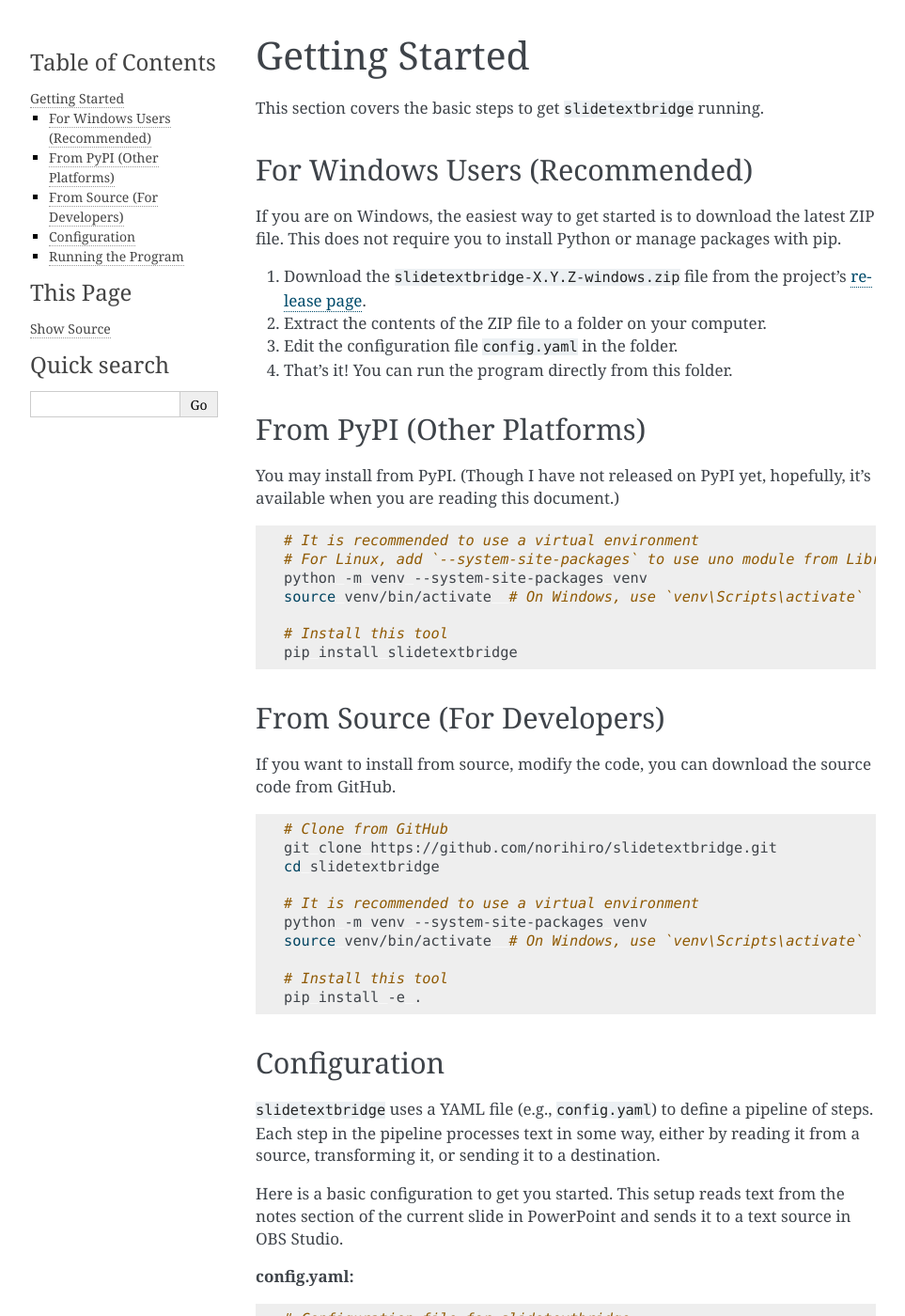
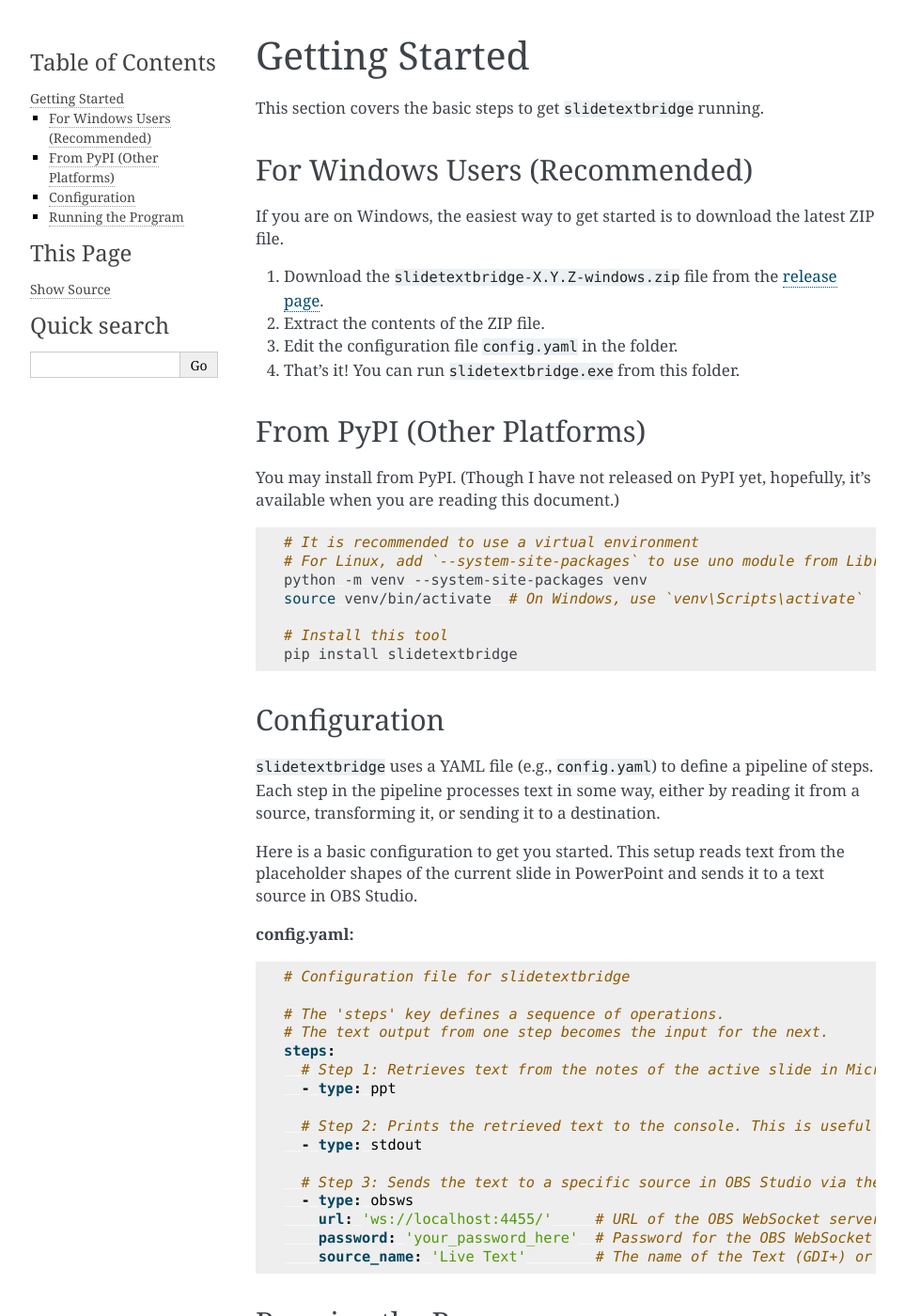
Before and after one commit to norihiro/slidetextbridge, a Sphinx documentation site: the page built from doc/getting-started.rst, in a window 1280 px wide and 1400 px high. Shown: the whole window at 94% size, without its empty margins (148-1111 px from the left). Built offline with Sphinx 7.4.7, drawn with Linux system fonts in a browser that asks for light colours; some of the changed text lies outside the part shown.

Commit message:
doc: Shorten long sentences

```diff
--- a/doc/getting-started.rst
+++ b/doc/getting-started.rst
@@ -8,12 +8,11 @@
 
 If you are on Windows,
 the easiest way to get started is to download the latest ZIP file.
-This does not require you to install Python or manage packages with pip.
 
-1. Download the ``slidetextbridge-X.Y.Z-windows.zip`` file from the project's `release page`_.
-2. Extract the contents of the ZIP file to a folder on your computer.
+1. Download the ``slidetextbridge-X.Y.Z-windows.zip`` file from the `release page`_.
+2. Extract the contents of the ZIP file.
 3. Edit the configuration file ``config.yaml`` in the folder.
-4. That's it! You can run the program directly from this folder.
+4. That's it! You can run ``slidetextbridge.exe`` from this folder.
 
 .. _release page: https://github.com/norihiro/slidetextbridge/releases
 
@@ -33,25 +32,6 @@
    # Install this tool
    pip install slidetextbridge
 
-From Source (For Developers)
-----------------------------
-
-If you want to install from source, modify the code, you can download the source code from GitHub.
-
-.. code-block:: bash
-
-   # Clone from GitHub
-   git clone https://github.com/norihiro/slidetextbridge.git
-   cd slidetextbridge
-
-   # It is recommended to use a virtual environment
-   python -m venv --system-site-packages venv
-   source venv/bin/activate  # On Windows, use `venv\Scripts\activate`
-
-   # Install this tool
-   pip install -e .
-
-
 Configuration
 -------------
 
@@ -60,7 +40,7 @@
 either by reading it from a source, transforming it, or sending it to a destination.
 
 Here is a basic configuration to get you started.
-This setup reads text from the notes section of the current slide in PowerPoint and sends it to a text source in OBS Studio.
+This setup reads text from the placeholder shapes of the current slide in PowerPoint and sends it to a text source in OBS Studio.
 
 **config.yaml:**
 
@@ -87,18 +67,18 @@
 Running the Program
 -------------------
 
-Once your ``config.yaml`` is ready, you can run the program. The command will differ based on your installation method.
+**Donwloaded from the release page:**
 
-Donwloadede from the release page
+If you have downloaded the ZIP file from the release page,
+1. Ensure ``config.yaml`` is located at the same directory of ``slidetextbridge.exe``.
+2. Double-click ``slidetextbridge.exe``.
+3. That's it, a console window will appear.
 
-  If you have downloaded the ZIP file from the release page,
-  1. Ensure ``config.yaml`` is located at the same directory of ``slidetextbridge.exe``.
-  2. Double-click ``slidetextbridge.exe``.
-  3. That's it, a console window will appear.
+**Donwloaded from PyPI:**
 
+If you have installed using ``pip``,
 .. code-block:: bash
 
-   # If running from source
    slidetextbridge -c config.yaml
 
 Now, when you change slides in PowerPoint, the text from the new slide's should appear in the specified OBS text source.
```
Also changed, not shown: doc/index.rst (+7 -6 lines).
